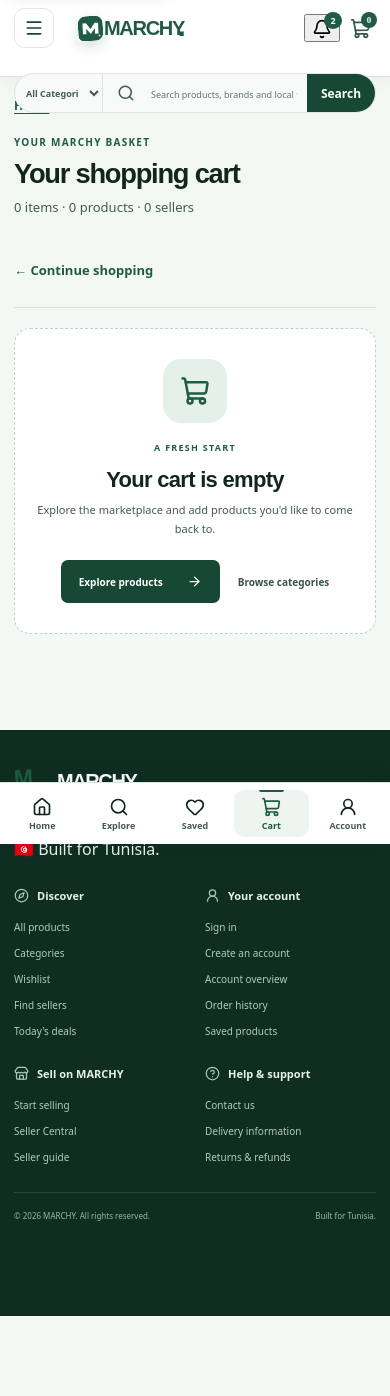
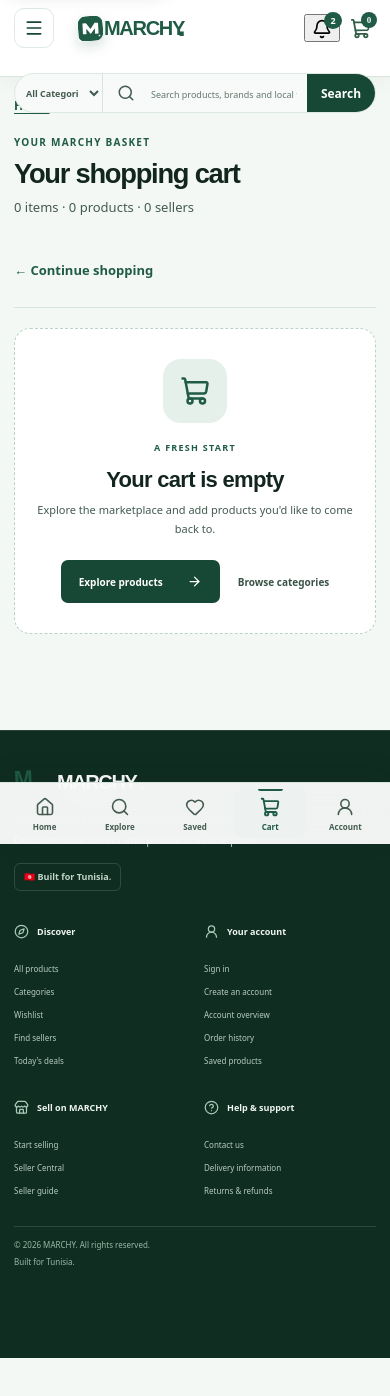
Before and after one commit to medkhalilghdamsi-dev/MARCHY, a React (Vite) app: page /cart in a window 390 px wide. Shown: the top 1396 px of the page. Built offline with nearby package versions, Linux system fonts and the light colour scheme.

Commit message:
Refine buyer footer and mobile navigation

```diff
--- a/src/styles/buyer-ui-polish.css
+++ b/src/styles/buyer-ui-polish.css
@@ -2645,3 +2645,36 @@ html[data-theme="dark"] .nav-inner>a[aria-current="page"]{
 @media(prefers-reduced-motion:reduce){
   .searchbar,.header-actions .action-link,.nav-inner>a{transition:none}
 }
+
+
+/* MARCHY shared buyer shell — footer architecture + mobile tab bar */
+.footer{position:relative;isolation:isolate;border-top:1px solid rgba(218,237,226,.12)}
+.footer-main{grid-template-columns:minmax(210px,1.8fr) repeat(4,minmax(0,1fr));gap:clamp(18px,2.7vw,38px);padding-top:52px;padding-bottom:42px}
+.footer-brand{min-width:0}
+.footer-brand .logo{width:max-content}
+.footer-brand p{max-width:260px;margin:15px 0 18px;line-height:1.8}
+.footer-social{display:flex;flex-wrap:wrap;gap:8px}
+.footer-social span{display:inline-flex;align-items:center;min-height:28px;padding:5px 9px;border:1px solid rgba(218,237,226,.16);border-radius:6px;color:#c0d4c8;font-size:9px;font-weight:700}
+.footer-main>div:not(:first-child){min-width:0;align-items:flex-start;gap:11px}
+.footer-main>div>b{display:flex;align-items:center;gap:8px;min-height:30px;margin-bottom:5px;color:#f0f6f2;font-size:10px;font-weight:850}
+.footer-main>div>b svg{color:#a8cbb8}
+.footer-main a:not(.logo){width:max-content;max-width:100%;color:#b6cbbf;font-size:9px;line-height:1.5;transition:color .15s ease,transform .15s ease}
+.footer-main a:not(.logo):hover{color:#fff;transform:translateX(2px)}
+.footer-bottom{min-height:54px;align-items:center;gap:14px;border-top:1px solid rgba(218,237,226,.14);line-height:1.5}
+.mobile-tabbar{z-index:80;padding:7px 8px calc(7px + env(safe-area-inset-bottom,0px));border-top:1px solid var(--line);background:color-mix(in srgb,var(--surface) 94%,transparent);box-shadow:0 -8px 28px rgba(12,34,24,.09);backdrop-filter:blur(18px);-webkit-backdrop-filter:blur(18px)}
+.mobile-tabbar a{position:relative;display:flex;min-width:0;min-height:51px;flex-direction:column;align-items:center;justify-content:center;gap:4px;padding:5px 3px;border-radius:9px;color:var(--muted);text-decoration:none;-webkit-tap-highlight-color:transparent}
+.mobile-tabbar a>span{position:relative;display:grid;place-items:center;min-width:25px;min-height:23px;color:currentColor}
+.mobile-tabbar a>span svg{width:20px;height:20px;stroke-width:1.9}
+.mobile-tabbar a small{overflow:hidden;max-width:100%;color:inherit;font-size:8px;font-weight:700;line-height:1.2;text-overflow:ellipsis;white-space:nowrap}
+.mobile-tabbar a i{position:absolute;top:-5px;right:-9px;display:grid;min-width:16px;height:16px;place-items:center;padding:0 4px;border:2px solid var(--surface);border-radius:20px;background:var(--orange);color:#fff;font:800 8px/1 'DM Sans',sans-serif;font-style:normal}
+.mobile-tabbar a.is-active{background:color-mix(in srgb,var(--forest) 8%,var(--surface));color:var(--forest)}
+.mobile-tabbar a.is-active>span svg{stroke-width:2.25}
+.mobile-tabbar a:focus-visible{outline:2px solid var(--focus-ring,var(--forest));outline-offset:-2px}
+@media(max-width:1080px){.footer-main{grid-template-columns:repeat(4,minmax(0,1fr));gap:28px 20px}.footer-brand{grid-column:1/-1}.footer-brand p{max-width:420px}}
+@media(max-width:680px){.footer-main{grid-template-columns:repeat(2,minmax(0,1fr));gap:26px 18px;padding-top:34px;padding-bottom:29px}.footer-brand{grid-column:1/-1}.footer-brand p{max-width:330px;margin:11px 0 13px}.footer-main>div>b{font-size:9px}.footer-main a:not(.logo){font-size:8px}.footer-bottom{min-height:48px;padding:12px 0;align-items:flex-start;flex-direction:column;gap:5px}.mobile-tabbar{padding-top:6px;padding-right:max(8px,env(safe-area-inset-right,0px));padding-bottom:calc(6px + env(safe-area-inset-bottom,0px));padding-left:max(8px,env(safe-area-inset-left,0px))}.mobile-tabbar a{min-height:49px}}
+@media(max-width:360px){.mobile-tabbar{padding-inline:4px}.mobile-tabbar a small{font-size:7px}.mobile-tabbar a>span svg{width:19px;height:19px}}
+html[data-theme="dark"] .mobile-tabbar{background:color-mix(in srgb,var(--surface) 94%,transparent);border-color:var(--line);box-shadow:0 -8px 28px rgba(0,0,0,.28)}
+html[data-theme="dark"] .mobile-tabbar a.is-active{background:color-mix(in srgb,var(--forest) 16%,var(--surface))}
+@media(prefers-reduced-motion:reduce){.footer-main a:not(.logo){transition:none}}
+.is-rtl .footer-main,.is-rtl .footer-bottom{direction:rtl}
+.is-rtl .footer-main a:not(.logo):hover{transform:translateX(-2px)}
```
